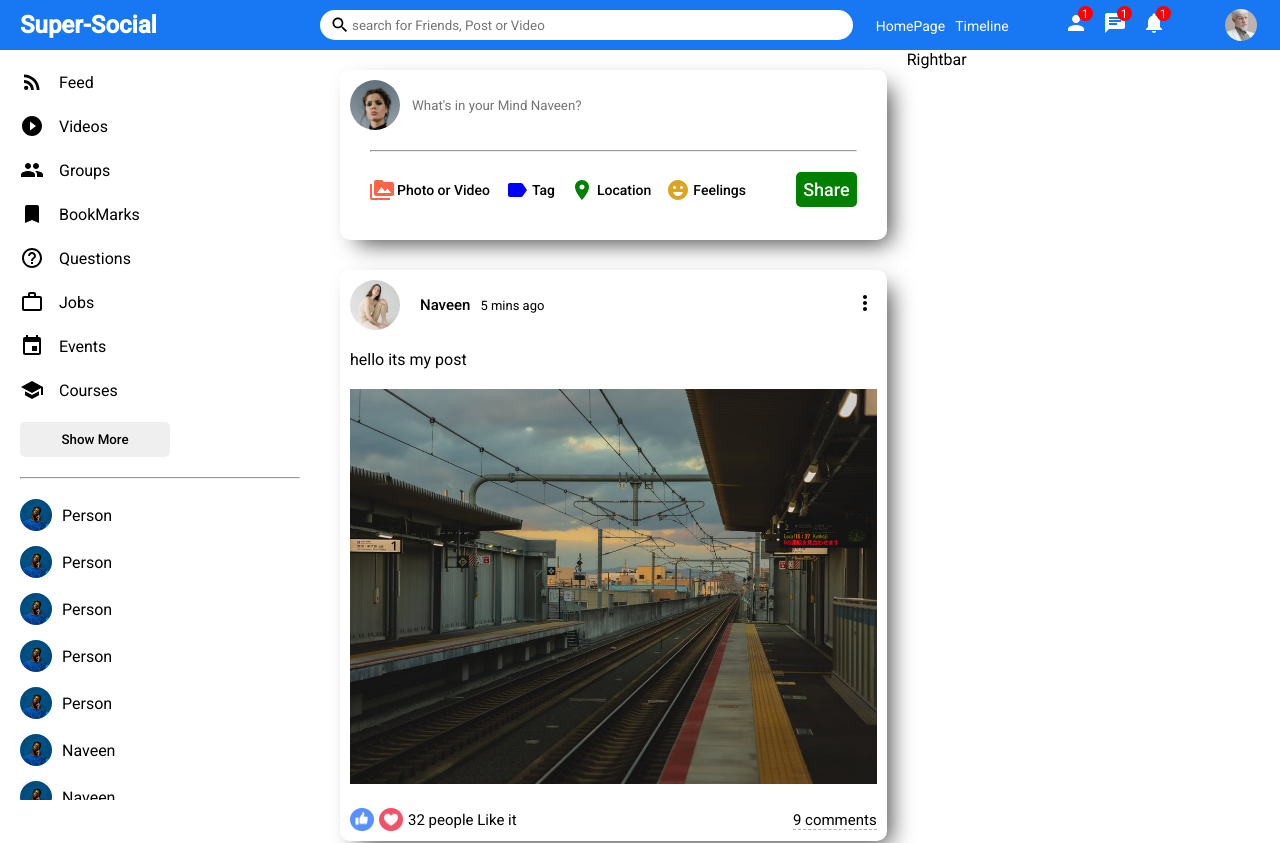
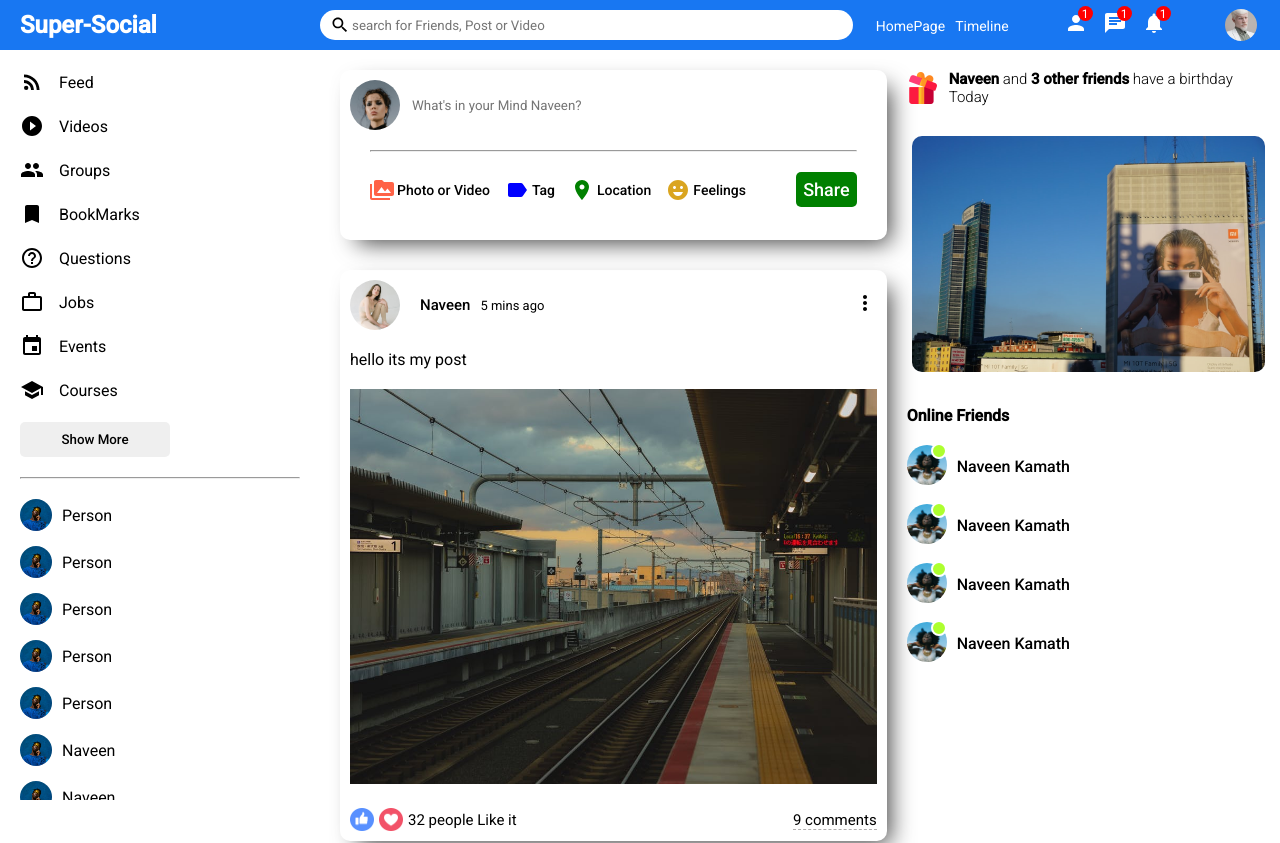
Before and after one commit to naveen9740/Super-Socials-frontend, a React (Create React App) app: page / in a window 1280 px wide. Shown: the top 843 px of the page. Built offline with nearby package versions, Linux system fonts and the light colour scheme.

Commit message:
feat: Rightbar component added

```diff
--- a/src/Components/Post/Post.jsx
+++ b/src/Components/Post/Post.jsx
@@ -8,7 +8,11 @@
       <div className="postWrapper">
         <div className="postTop">
           <div className="postTopLeft">
-            <img src="/assets/person/5.jpeg" className="postProfileImg" />
+            <img
+              src="/assets/person/5.jpeg"
+              alt=""
+              className="postProfileImg"
+            />
             <span className="postUserName">Naveen</span>
             <span className="postDate">5 mins ago</span>
           </div>
@@ -18,12 +22,12 @@
         </div>
         <div className="postCenter">
           <span className="postText">hello its my post</span>
-          <img src="/assets/post/1.jpeg" className="postImage" />
+          <img src="/assets/post/1.jpeg" alt="" className="postImage" />
         </div>
         <div className="postBottom">
           <div className="postBottomLeft">
-            <img className="likeIcon" src="/assets/like.png" />
-            <img className="likeIcon" src="/assets/heart.png" />
+            <img className="likeIcon" src="/assets/like.png" alt="" />
+            <img className="likeIcon" src="/assets/heart.png" alt="" />
             <span className="likeCounter">32 people Like it</span>
           </div>
           <div className="postBottomRight">
--- a/src/Components/Rightbar/Rightbar.css
+++ b/src/Components/Rightbar/Rightbar.css
@@ -1,3 +1,64 @@
 .rightBar {
   flex: 3.5;
 }
+.rightBarWrapper {
+  padding: 20px 20px 0px 0px;
+}
+.birthdayContainer {
+  display: flex;
+  align-items: center;
+}
+.birthdayText {
+  font-weight: 300;
+  font-size: 15px;
+}
+.birthdayImg {
+  width: 32px;
+  height: 32px;
+  margin-right: 10px;
+}
+.rightBarAd {
+  width: 100%;
+  height: 10%;
+  max-height: 10%;
+  border-radius: 10px;
+  margin: 30px 5px;
+  object-fit: contain;
+}
+
+.rightBarTitle {
+  margin-bottom: 20px;
+}
+.rightBarFriendsList {
+  padding: 0;
+  margin: 0;
+  list-style: none;
+}
+.rightBarFriend {
+  display: flex;
+  align-items: center;
+  margin-bottom: 15px;
+}
+.rightBarImgContainer {
+  margin-right: 10px;
+  position: relative;
+}
+.rightBarProfileImg {
+  height: 40px;
+  width: 40px;
+  border-radius: 50%;
+  object-fit: cover;
+}
+.rightBarOnline {
+  width: 12px;
+  height: 12px;
+  border-radius: 50%;
+  background-color: greenyellow;
+  position: absolute;
+  top: -2px;
+  right: 0px;
+  border: 2px solid white;
+}
+.rightBarUserName {
+  font-weight: 500;
+}
--- a/src/Components/Rightbar/Rightbar.jsx
+++ b/src/Components/Rightbar/Rightbar.jsx
@@ -2,5 +2,64 @@
 import "./Rightbar.css";
 
 export const Rightbar = () => {
-  return <div className="rightBar">Rightbar</div>;
+  return (
+    <div className="rightBar">
+      <div className="rightBarWrapper">
+        <div className="birthdayContainer">
+          <img className="birthdayImg" src="assets/gift.png" alt="" />
+          <span className="birthdayText">
+            <b>Naveen</b> and <b>3 other friends</b> have a birthday Today
+          </span>
+        </div>
+        <img src="/assets/adv.jfif" alt="" className="rightBarAd" />
+        <h4 className="rightBarTitle">Online Friends</h4>
+        <ul className="rightBarFriendsList">
+          <li className="rightBarFriend">
+            <div className="rightBarImgContainer">
+              <img
+                className="rightBarProfileImg"
+                src="/assets/person/3.jpeg"
+                alt=""
+              />
+              <span className="rightBarOnline"></span>
+            </div>
+            <div className="rightBarUserName">Naveen Kamath</div>
+          </li>
+          <li className="rightBarFriend">
+            <div className="rightBarImgContainer">
+              <img
+                className="rightBarProfileImg"
+                src="/assets/person/3.jpeg"
+                alt=""
+              />
+              <span className="rightBarOnline"></span>
+            </div>
+            <div className="rightBarUserName">Naveen Kamath</div>
+          </li>
+          <li className="rightBarFriend">
+            <div className="rightBarImgContainer">
+              <img
+                className="rightBarProfileImg"
+                src="/assets/person/3.jpeg"
+                alt=""
+              />
+              <span className="rightBarOnline"></span>
+            </div>
+            <div className="rightBarUserName">Naveen Kamath</div>
+          </li>
+          <li className="rightBarFriend">
+            <div className="rightBarImgContainer">
+              <img
+                className="rightBarProfileImg"
+                src="/assets/person/3.jpeg"
+                alt=""
+              />
+              <span className="rightBarOnline"></span>
+            </div>
+            <div className="rightBarUserName">Naveen Kamath</div>
+          </li>
+        </ul>
+      </div>
+    </div>
+  );
 };
```
Also changed, not shown: public/assets/adv.jfif (added).
